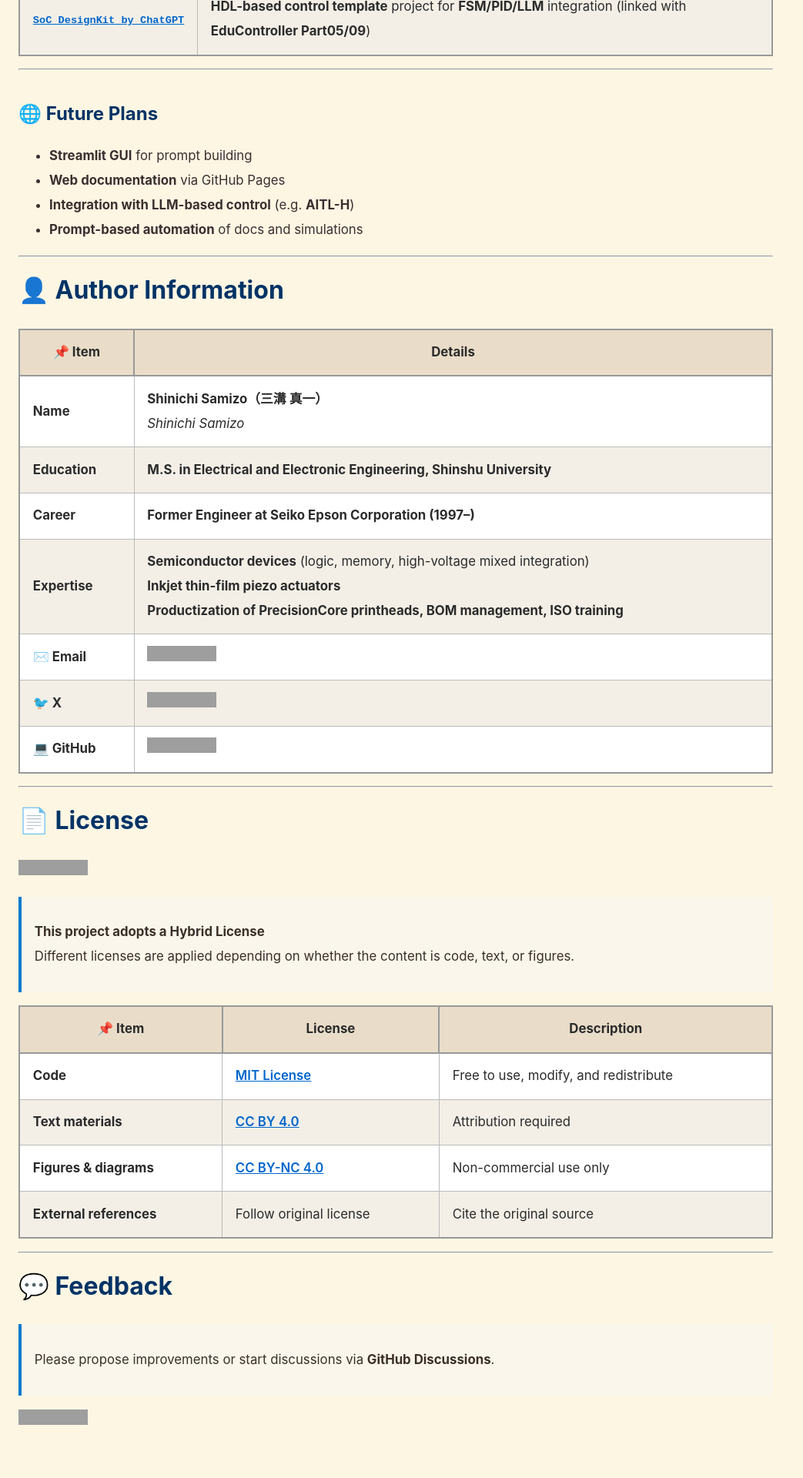
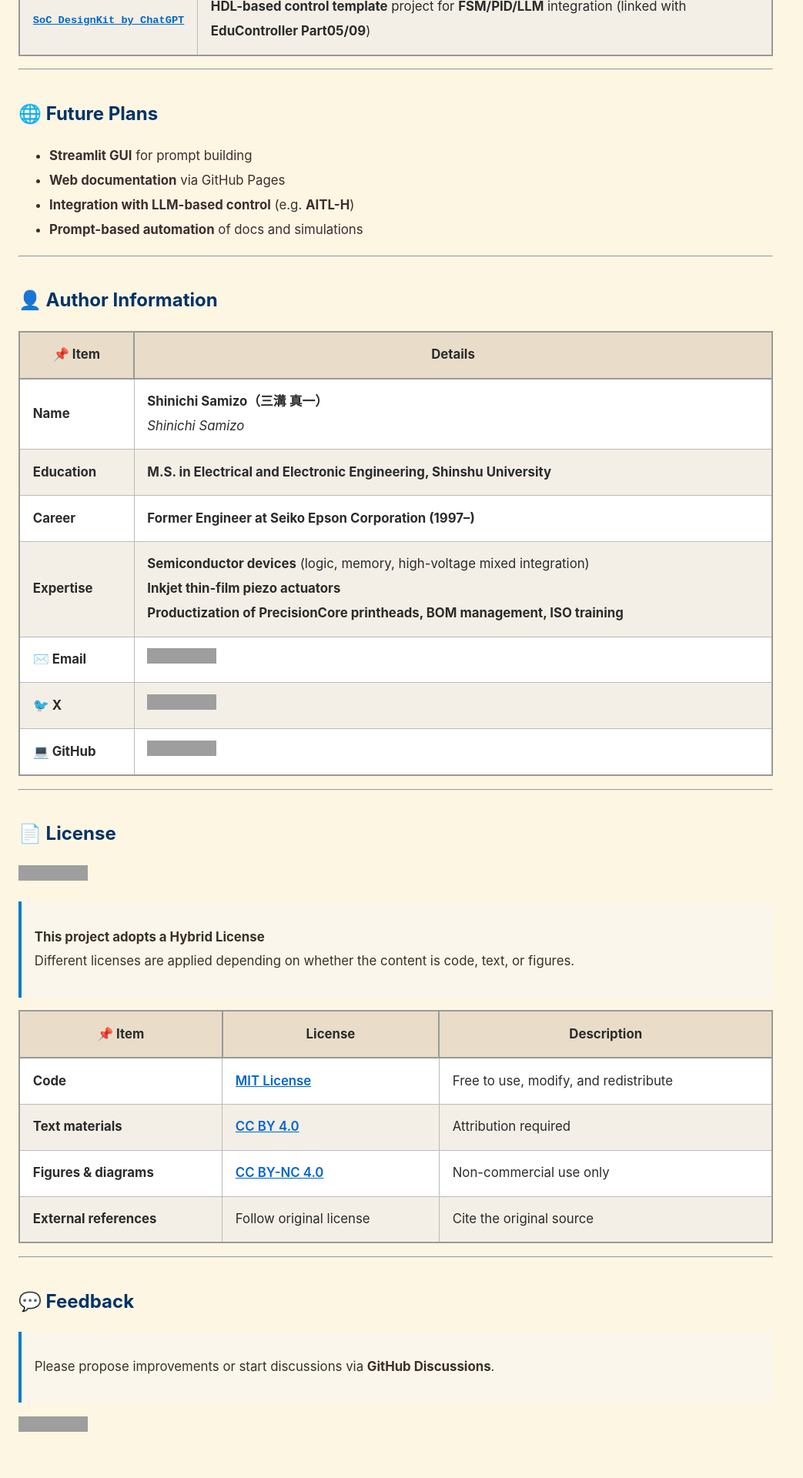
Before and after one commit to Samizo-AITL/SamizoGPT, a Jekyll site: the page built from en/index.md, in a window 1280 px wide. Shown: the part 2618-4538 px from the top of the page at 77% size, without its empty margins (0-1043 px from the left). Built offline with Jekyll 4.4.1, drawn with Linux system fonts in a browser that asks for light colours; grey boxes are pictures that could not be loaded.

```diff
--- a/en/index.md
+++ b/en/index.md
@@ -104,7 +104,7 @@ See the relationship map between core educational projects:
 
 ---
 
-# 👤 Author Information
+## 👤 Author Information
 
 | **📌 Item** | **Details** |
 |-------------|-------------|
@@ -118,7 +118,7 @@ See the relationship map between core educational projects:
 
 ---
 
-# 📄 License
+## 📄 License
 
 [![Hybrid License](https://img.shields.io/badge/license-Hybrid-blueviolet)](#-license)
 
@@ -134,7 +134,7 @@ See the relationship map between core educational projects:
 
 ---
 
-# 💬 Feedback
+## 💬 Feedback
 
 > Please propose improvements or start discussions via **GitHub Discussions**.
 
```
